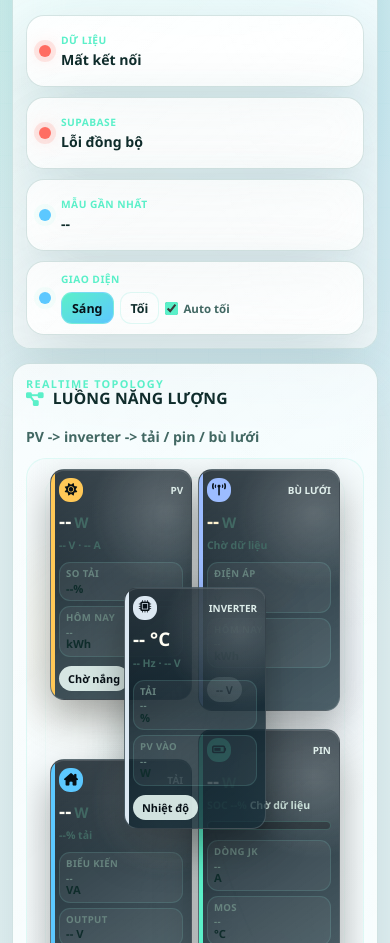
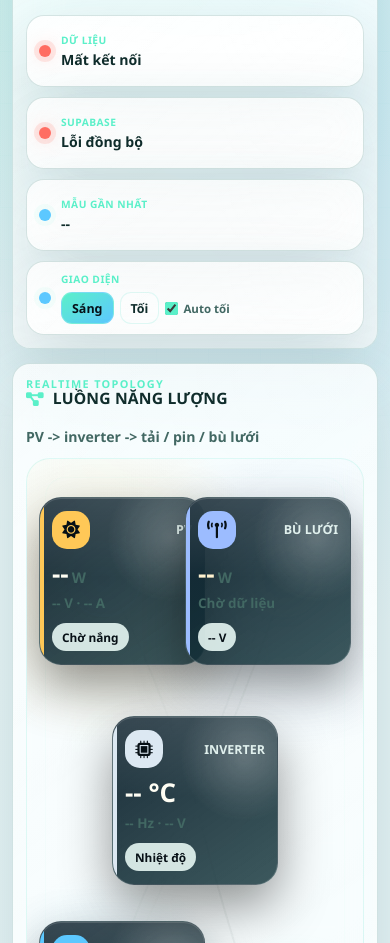
Before and after one commit to piupepong/nlmt-dashboard-v2, a website: page index.html in a window 390 px wide. Shown: the part 157-1100 px from the top of the page. Drawn offline with nearby package versions, Linux system fonts and the light colour scheme; no server answers.

Commit message:
Improve mobile topology illustration

```diff
--- a/app.js
+++ b/app.js
@@ -517,8 +517,8 @@ let pulse = 0;
 function resizeFlow() {
     const container = canvas.parentElement;
     width = container.clientWidth;
-    height = container.clientHeight || (window.innerWidth <= 860 ? 520 : 360);
-    if (window.innerWidth <= 560) height = 540;
+    const fallbackHeight = window.innerWidth <= 560 ? 760 : window.innerWidth <= 860 ? 720 : 360;
+    height = container.clientHeight || fallbackHeight;
     canvas.width = width;
     canvas.height = height;
     updateNodeCoords();
@@ -529,11 +529,11 @@ window.addEventListener('resize', resizeFlow);
 function updateNodeCoords() {
     if (width <= 620) {
         nodes = {
-            pv: {x: width * 0.28, y: height * 0.18, label: 'PV', color: '#f5b64a'},
-            grid: {x: width * 0.72, y: height * 0.18, label: 'Bù lưới', color: '#8db5ff'},
-            inverter: {x: width * 0.5, y: height * 0.46, label: 'Inverter', color: '#ffffff'},
-            load: {x: width * 0.28, y: height * 0.78, label: 'Tải', color: '#78dce3'},
-            battery: {x: width * 0.72, y: height * 0.78, label: 'Pin', color: '#78c9b5'}
+            pv: {x: width * 0.23, y: height * 0.16, label: 'PV', color: '#f5b64a'},
+            grid: {x: width * 0.77, y: height * 0.16, label: 'Bù lưới', color: '#8db5ff'},
+            inverter: {x: width * 0.5, y: height * 0.45, label: 'Inverter', color: '#ffffff'},
+            load: {x: width * 0.23, y: height * 0.72, label: 'Tải', color: '#78dce3'},
+            battery: {x: width * 0.77, y: height * 0.82, label: 'Pin', color: '#78c9b5'}
         };
     } else {
         nodes = {
@@ -549,9 +549,9 @@ function updateNodeCoords() {
 function placeCard(id, x, y) {
     const card = document.getElementById(id);
     if (!card) return;
-    const cardWidth = card.offsetWidth || (width <= 620 ? 142 : 168);
-    const cardHeight = card.offsetHeight || (width <= 620 ? 150 : 170);
-    const margin = width <= 620 ? 10 : 18;
+    const cardWidth = card.offsetWidth || (width <= 620 ? 160 : 168);
+    const cardHeight = card.offsetHeight || (width <= 620 ? 122 : 170);
+    const margin = width <= 620 ? 12 : 18;
     const left = Math.max(margin, Math.min(width - cardWidth - margin, x - cardWidth / 2));
     const top = Math.max(margin, Math.min(height - cardHeight - margin, y - cardHeight / 2));
     card.style.left = `${left}px`;
@@ -630,7 +630,9 @@ function drawCurve(link, active) {
 }
 
 function drawNode(node, active) {
-    const radius = active ? 34 + Math.sin(pulse) * 3 : 28;
+    const baseRadius = width <= 620 ? 36 : 28;
+    const activeRadius = width <= 620 ? 45 : 34;
+    const radius = active ? activeRadius + Math.sin(pulse) * 3 : baseRadius;
     const glow = ctx.createRadialGradient(node.x, node.y, 4, node.x, node.y, radius * 2.4);
     glow.addColorStop(0, active ? node.color : 'rgba(255,255,255,0.72)');
     glow.addColorStop(0.38, active ? `${node.color}55` : 'rgba(255,255,255,0.18)');
--- a/style.css
+++ b/style.css
@@ -976,46 +976,74 @@ footer {
     }
 
     .flow-canvas-wrap {
-        height: 620px;
-        min-height: 620px;
+        height: 720px;
+        min-height: 720px;
+        border-radius: 24px;
+        background:
+            radial-gradient(circle at 22% 16%, rgba(255, 200, 87, 0.18), transparent 24%),
+            radial-gradient(circle at 78% 18%, rgba(156, 188, 255, 0.15), transparent 24%),
+            radial-gradient(circle at 50% 46%, rgba(255, 255, 255, 0.12), transparent 23%),
+            radial-gradient(circle at 24% 72%, rgba(92, 200, 255, 0.15), transparent 22%),
+            radial-gradient(circle at 78% 82%, rgba(91, 240, 201, 0.16), transparent 22%),
+            linear-gradient(145deg, rgba(255, 255, 255, 0.07), rgba(255, 255, 255, 0.018));
+    }
+
+    .flow-canvas-wrap::before {
+        inset: 18px;
+        border-radius: 20px;
+        background-size: 82px 82px;
+        opacity: 0.62;
     }
 
     .floating-card {
-        width: 142px;
-        min-width: 142px;
-        padding: 8px;
-        border-radius: 14px;
+        width: clamp(150px, 42vw, 172px);
+        min-width: 150px;
+        padding: 13px 12px;
+        border-radius: 22px;
+        text-align: left;
+        background:
+            radial-gradient(circle at 80% 24%, rgba(255, 255, 255, 0.22), transparent 35%),
+            linear-gradient(145deg, rgba(16, 36, 48, 0.96), rgba(19, 52, 58, 0.82));
+        box-shadow: 0 22px 50px rgba(0, 0, 0, 0.42), inset 0 1px 0 rgba(255, 255, 255, 0.14);
     }
 
     .fc-main {
-        font-size: 1.18rem;
+        margin-top: 12px;
+        font-size: 1.76rem;
+        line-height: 0.98;
     }
 
     .fc-sub {
-        font-size: 0.66rem;
+        margin-top: 9px;
+        font-size: 0.84rem;
+        line-height: 1.25;
     }
 
     .fc-icon {
-        width: 24px;
-        height: 24px;
+        width: 38px;
+        height: 38px;
+        border-radius: 15px;
+        font-size: 1.1rem;
+    }
+
+    .fc-title {
         font-size: 0.78rem;
     }
 
-    .fc-title {
-        font-size: 0.62rem;
+    .fc-data-grid {
+        display: none;
     }
 
-    .fc-data-grid {
-        grid-template-columns: 1fr;
-        gap: 5px;
+    .fc-meta {
+        min-height: 28px;
+        margin-top: 11px;
+        padding: 6px 10px;
+        font-size: 0.74rem;
     }
 
-    .fc-data-grid div {
-        padding: 5px 6px;
-    }
-
-    .fc-data-grid strong {
-        font-size: 0.7rem;
+    .fc-mini-bar {
+        height: 11px;
+        margin-top: 12px;
     }
 }
 
@@ -1039,7 +1067,16 @@ footer {
     }
 
     .flow-canvas-wrap {
-        height: 650px;
-        min-height: 650px;
+        height: 760px;
+        min-height: 760px;
+    }
+
+    .floating-card {
+        width: clamp(148px, 43vw, 166px);
+        min-width: 148px;
+    }
+
+    .fc-main {
+        font-size: 1.62rem;
     }
 }
```
